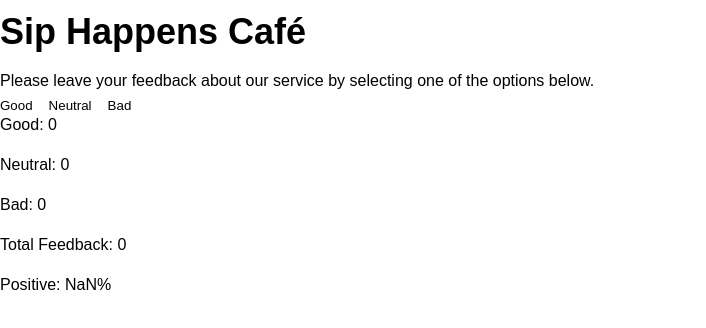
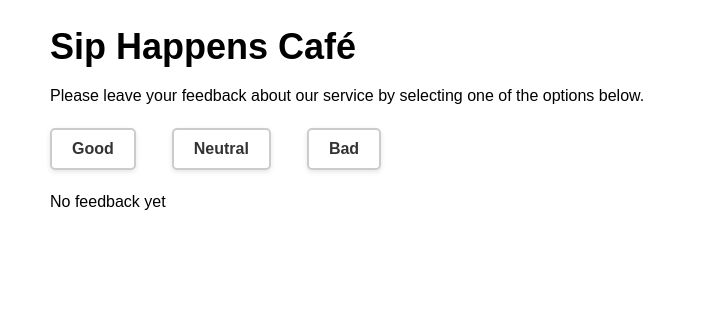
Before and after one commit to ValeriiaSeliverstova/goit-neo-react-hw-module2, a React (Vite) app: page / in a window 1280 px wide. Shown: the top 328 px of the page, without its empty margins (0-706 px from the left). Built offline with nearby package versions, Linux system fonts and the light colour scheme.

Commit message:
feat: add Notification component

```diff
--- a/src/App.jsx
+++ b/src/App.jsx
@@ -2,6 +2,7 @@ import React, { useState, useEffect } from "react";
 import Description from "./Description";
 import Options from "./Options";
 import Feedback from "./Feedback";
+import Notification from "./Notification";
 
 function App() {
   const [feedback, setFeedback] = useState({
@@ -43,11 +44,15 @@ function App() {
     <div>
       <Description />
       <Options updateFeedback={updateFeedback} totalFeedback={totalFeedback} />
-      <Feedback
-        feedback={feedback}
-        totalFeedback={totalFeedback}
-        positivePercentage={positivePercentage}
-      />
+      {totalFeedback === 0 ? (
+        <Notification />
+      ) : (
+        <Feedback
+          feedback={feedback}
+          totalFeedback={totalFeedback}
+          positivePercentage={positivePercentage}
+        />
+      )}
     </div>
   );
 }
--- a/src/Description.module.css
+++ b/src/Description.module.css
@@ -1,6 +1,6 @@
 .description {
   font-size: 16px;
-  margin: 5px auto;
+  margin: 10px auto;
 }
 
 .title {
--- a/src/Feedback.jsx
+++ b/src/Feedback.jsx
@@ -10,7 +10,7 @@ export default function Feedback({
       <p>Good: {feedback.good}</p>
       <p>Neutral: {feedback.neutral}</p>
       <p>Bad: {feedback.bad}</p>
-      <p>Total Feedback: {totalFeedback}</p>
+      <p>Total: {totalFeedback}</p>
       <p>Positive: {positivePercentage}%</p>
     </div>
   );
--- /dev/null
+++ b/src/Notification.jsx
@@ -0,0 +1,9 @@
+import css from "./Notification.module.css";
+
+export default function Notification() {
+  return (
+    <div>
+      <p className={css.notification}>No feedback yet</p>
+    </div>
+  );
+}
--- /dev/null
+++ b/src/Notification.module.css
@@ -0,0 +1,3 @@
+.notification {
+  margin: 10px auto;
+}
--- a/src/Options.jsx
+++ b/src/Options.jsx
@@ -3,11 +3,19 @@ import css from "./Options.module.css";
 export default function Options({ updateFeedback, totalFeedback }) {
   return (
     <div className={css.options}>
-      <button onClick={() => updateFeedback("good")}>Good</button>
-      <button onClick={() => updateFeedback("neutral")}>Neutral</button>
-      <button onClick={() => updateFeedback("bad")}>Bad</button>
+      <button className={css.button} onClick={() => updateFeedback("good")}>
+        Good
+      </button>
+      <button className={css.button} onClick={() => updateFeedback("neutral")}>
+        Neutral
+      </button>
+      <button className={css.button} onClick={() => updateFeedback("bad")}>
+        Bad
+      </button>
       {totalFeedback > 0 && (
-        <button onClick={() => updateFeedback("reset")}>Reset</button>
+        <button className={css.button} onClick={() => updateFeedback("reset")}>
+          Reset
+        </button>
       )}
     </div>
   );
--- a/src/Options.module.css
+++ b/src/Options.module.css
@@ -2,4 +2,18 @@
   display: flex;
   flex-direction: row;
   gap: 1rem;
+  margin: 10px auto;
 }
+
+.button {
+  padding: 10px 20px;
+  font-size: 16px;
+  font-weight: bold;
+  border: 2px solid #ccc;
+  border-radius: 5px;
+  background-color: white;
+  color: #333;
+  cursor: pointer;
+  transition: all 0.3s ease;
+  box-shadow: 0 2px 5px rgba(0, 0, 0, 0.1);
+}
--- a/src/index.css
+++ b/src/index.css
@@ -3,7 +3,7 @@
 *,
 *::before,
 *::after {
-  margin: 0;
+  margin: 10px;
   padding: 0;
   box-sizing: border-box;
 }
```
